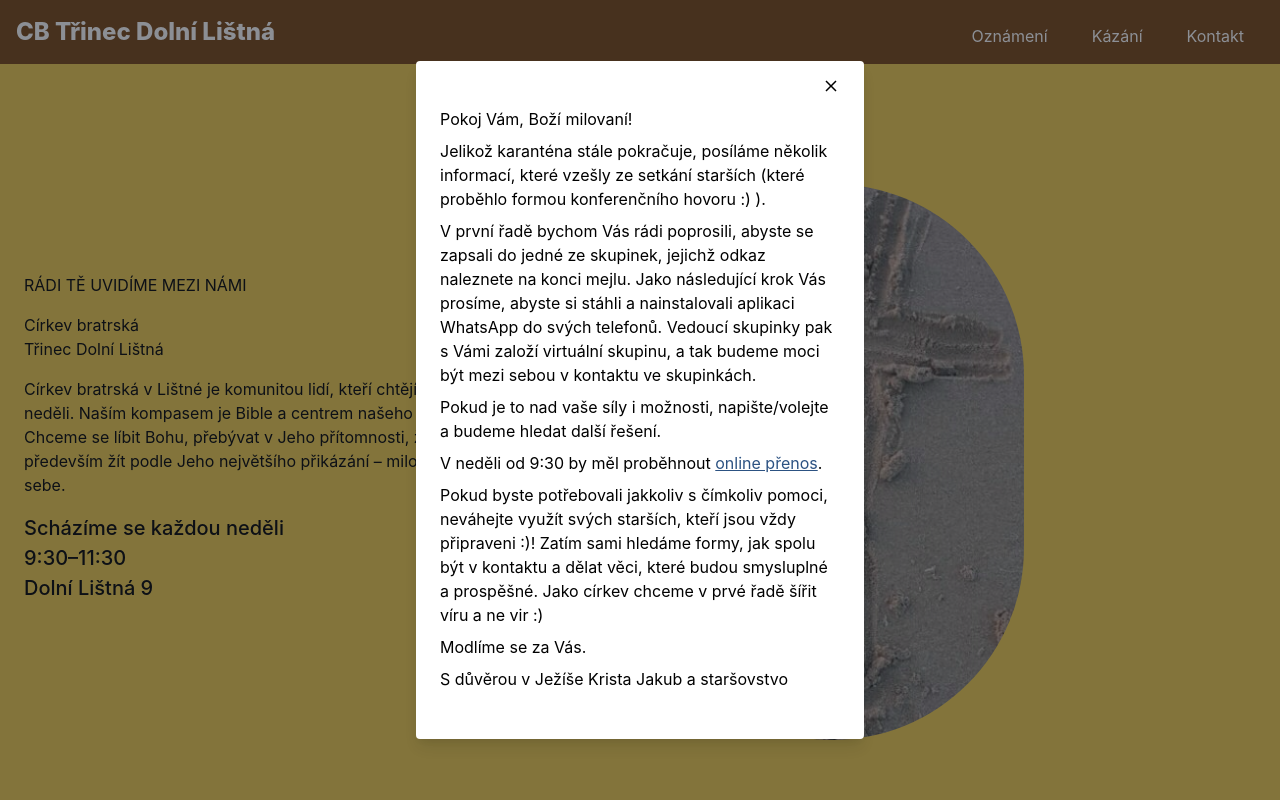
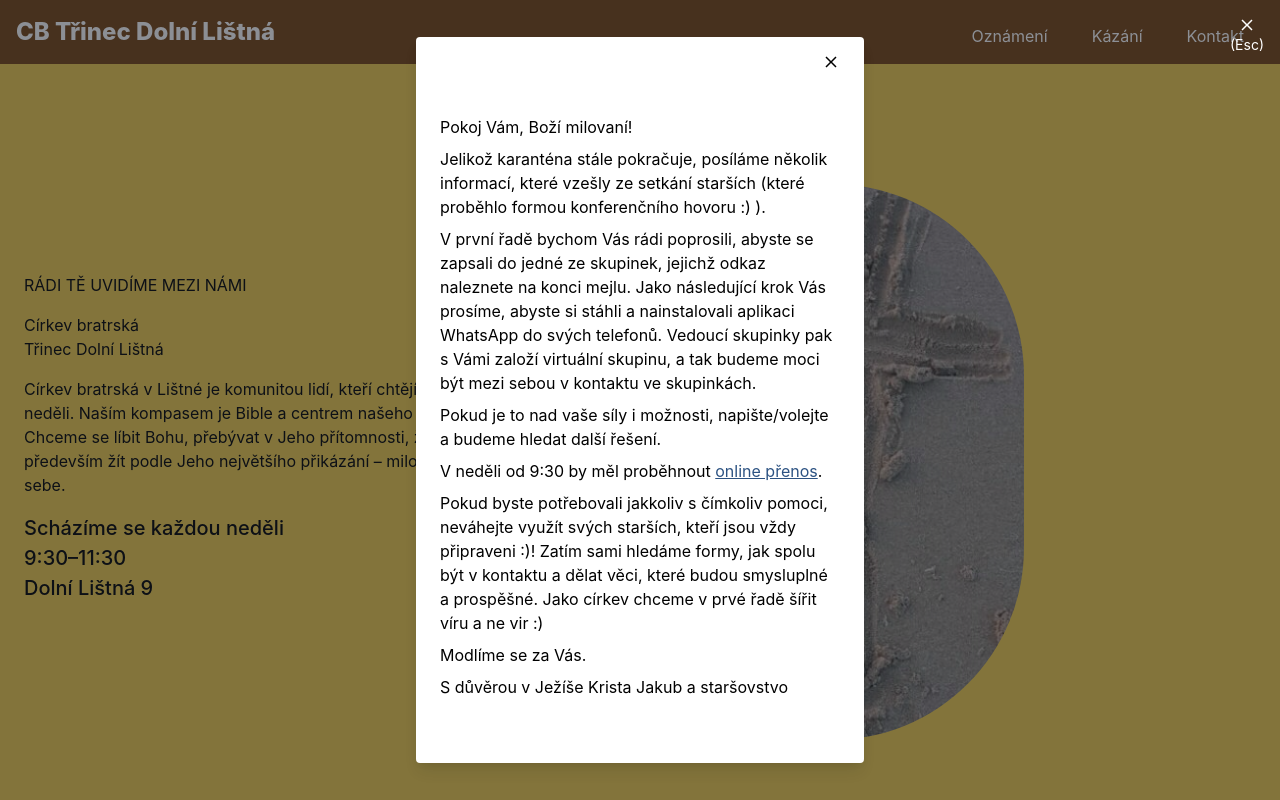
Before and after one commit to cblistna/cblistna.github.io, a plain HTML site: page index.html in a window 1280 px wide. Shown: the top 800 px of the page. Drawn offline with Linux system fonts and the light colour scheme; no server answers.

Commit message:
Add spacing

```diff
--- a/index.html
+++ b/index.html
@@ -28,7 +28,25 @@
       <div
         class="modal-container bg-white w-11/12 md:max-w-md mx-auto rounded shadow-lg z-50 overflow-y-auto"
       >
-        <div class="modal-content pt-4 pb-12 text-left px-6">
+        <div
+          class="modal-close absolute top-0 right-0 cursor-pointer flex flex-col items-center mt-4 mr-4 text-white text-sm z-50"
+        >
+          <svg
+            class="fill-current text-white"
+            xmlns="http://www.w3.org/2000/svg"
+            width="18"
+            height="18"
+            viewBox="0 0 18 18"
+          >
+            <path
+              d="M14.53 4.53l-1.06-1.06L9 7.94 4.53 3.47 3.47 4.53 7.94 9l-4.47 4.47 1.06 1.06L9 10.06l4.47 4.47 1.06-1.06L10.06 9z"
+            ></path>
+          </svg>
+          <span class="text-sm">(Esc)</span>
+        </div>
+
+        <div class="modal-content pt-4 pb-16 text-left px-6">
+          <!--Title-->
           <div class="flex justify-between items-center pb-3">
             <p class="text-2xl font-bold"></p>
             <div class="modal-close cursor-pointer z-50">
@@ -46,7 +64,7 @@
             </div>
           </div>
 
-          <p class="mb-2">
+          <p class="pt-8 mb-2">
             Pokoj Vám, Boží milovaní!
           </p>
           <p>
@@ -84,6 +102,14 @@
             S důvěrou v Ježíše Krista Jakub a staršovstvo
           </p>
 
+          <!--Footer-->
+          <!-- <div class="flex justify-end pt-2">
+            <button
+              class="modal-close px-4 bg-indigo-500 p-3 rounded-lg text-white hover:bg-indigo-400"
+            >
+              Zavřít
+            </button>
+          </div> -->
         </div>
       </div>
     </div>
```
